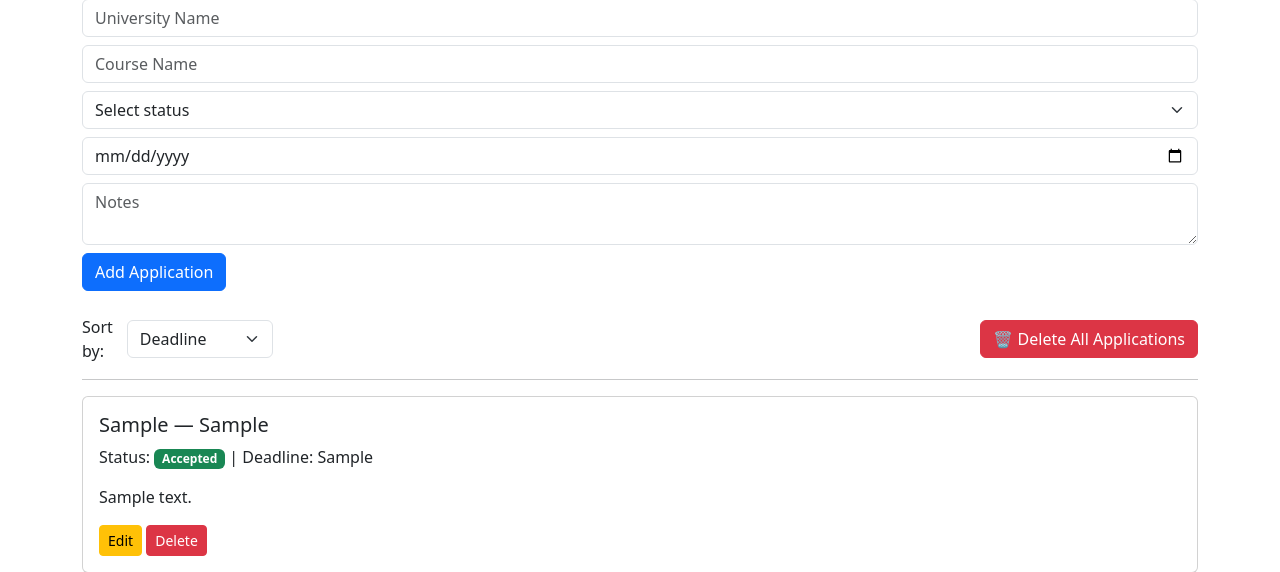
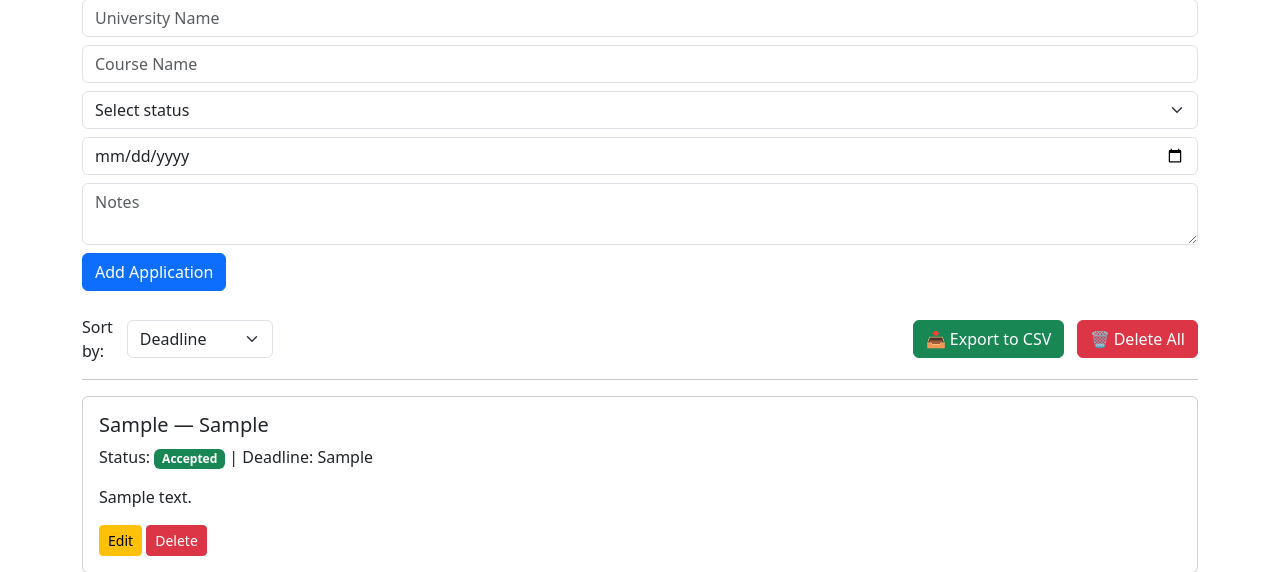
Before and after one commit to soultoufu/uni-app-tracker, a Flask app: page / in a window 1280 px wide. Shown: the part 143-715 px from the top of the page. Run offline with Flask 3, Linux system fonts and the light colour scheme; tables that the repository leaves empty hold one stand-in row (values such as "Sample post").

Commit message:
Added a export to csv function

```diff
--- a/app.py
+++ b/app.py
@@ -1,6 +1,9 @@
-from flask import Flask, render_template, request, redirect, url_for, flash
+from flask import Flask, make_response, render_template, request, redirect, url_for, flash
 from models import db, Application
 from datetime import datetime
+import csv
+from io import StringIO
+
 
 app = Flask(__name__)
 app.secret_key = "f991sdf01sd-uni-tracker-2025"
@@ -99,6 +102,22 @@ def delete_all():
     flash("All applications deleted.")
     return redirect("/")
 
+@app.route("/export")
+def export():
+    output = StringIO()
+    writer = csv.writer(output)
+    writer.writerow(["University", "Course", "Status", "Deadline", "Notes"])
+
+    apps = Application.query.all()
+    for app in apps:
+        writer.writerow([app.university, app.course, app.status, app.deadline, app.notes])
+
+    response = make_response(output.getvalue())
+    response.headers["Content-Disposition"] = "attachment; filename=applications.csv"
+    response.headers["Content-type"] = "text/csv"
+    return response
+
+
 
 if __name__ == "__main__":
     with app.app_context():
--- a/templates/home.html
+++ b/templates/home.html
@@ -72,11 +72,14 @@
         </form>
 
         <!-- Delete All Button -->
-        {% if applications|length > 0 %}
-        <form method="POST" action="/delete_all" onsubmit="return confirm('Are you sure you want to delete all applications?');">
-          <button class="btn btn-danger">🗑️ Delete All Applications</button>
-        </form>
-        {% endif %}
+        <div>
+            {% if applications|length > 0 %}
+            <a href="/export" class="btn btn-success me-2">📥 Export to CSV</a>
+            <form method="POST" action="/delete_all" style="display:inline;" onsubmit="return confirm('Are you sure you want to delete all applications?');">
+                <button class="btn btn-danger">🗑️ Delete All</button>
+            </form>
+            {% endif %}
+        </div>
 
       </div>
 
@@ -84,6 +87,9 @@
 
     <!-- ✅ List of Applications -->
     {% for app in applications %}
+    {% if applications|length == 0 %}
+        <div class="alert alert-warning">No applications found. Try adjusting your filters.</div>
+    {% endif %}
     <div class="card my-2">
         <div class="card-body">
             <h5>{{ app.university }} — {{ app.course }}</h5>
```
